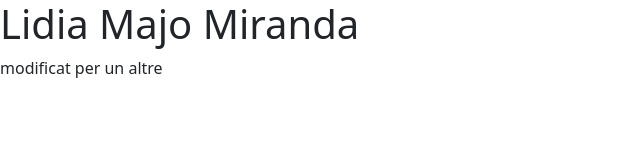
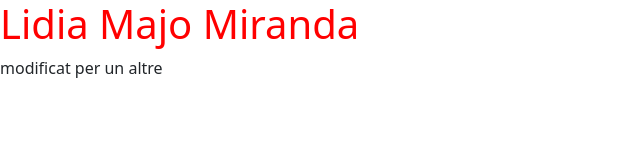
Before and after one commit to lidiamajomirandaioc/CreacioDigital, a plain HTML site: page public_html/index.html in a window 1280 px wide. Shown: the whole page, without its empty margins (0-640 px from the left). Drawn offline with nearby package versions, Linux system fonts and the light colour scheme.

Commit message:
CreacióDigital: Versió 1.1.1.1 Afegir style.css personalitzat

```diff
--- a/public_html/index.html
+++ b/public_html/index.html
@@ -9,6 +9,7 @@ Click nbfs://nbhost/SystemFileSystem/Templates/Other/html.html to edit this temp
         <link rel="stylesheet" href="https://cdn.jsdelivr.net/npm/bootstrap@5.3.3/dist/css/bootstrap.min.css" integrity="sha384-QWTKZyjpPEjISv5WaRU9OFeRpok6YctnYmDr5pNlyT2bRjXh0JMhjY6hW+ALEwIH" crossorigin="anonymous">
         <script src="https://cdn.jsdelivr.net/npm/bootstrap@5.3.3/dist/js/bootstrap.min.js" integrity="sha384-0pUGZvbkm6XF6gxjEnlmuGrJXVbNuzT9qBBavbLwCsOGabYfZo0T0to5eqruptLy" crossorigin="anonymous"></script>
         <meta charset="UTF-8">
+        <link rel="stylesheet" href="style.css">
         <meta name="viewport" content="width=device-width, initial-scale=1.0">
     </head>
     <body>
--- /dev/null
+++ b/public_html/style.css
@@ -0,0 +1,11 @@
+/*
+Click nbfs://nbhost/SystemFileSystem/Templates/Licenses/license-default.txt to change this license
+Click nbfs://nbhost/SystemFileSystem/Templates/ClientSide/css.css to edit this template
+*/
+/*
+    Created on : 12 may 2025, 19:50:59
+    Author     : lidia
+*/
+h1{
+    color:red;
+}
```
